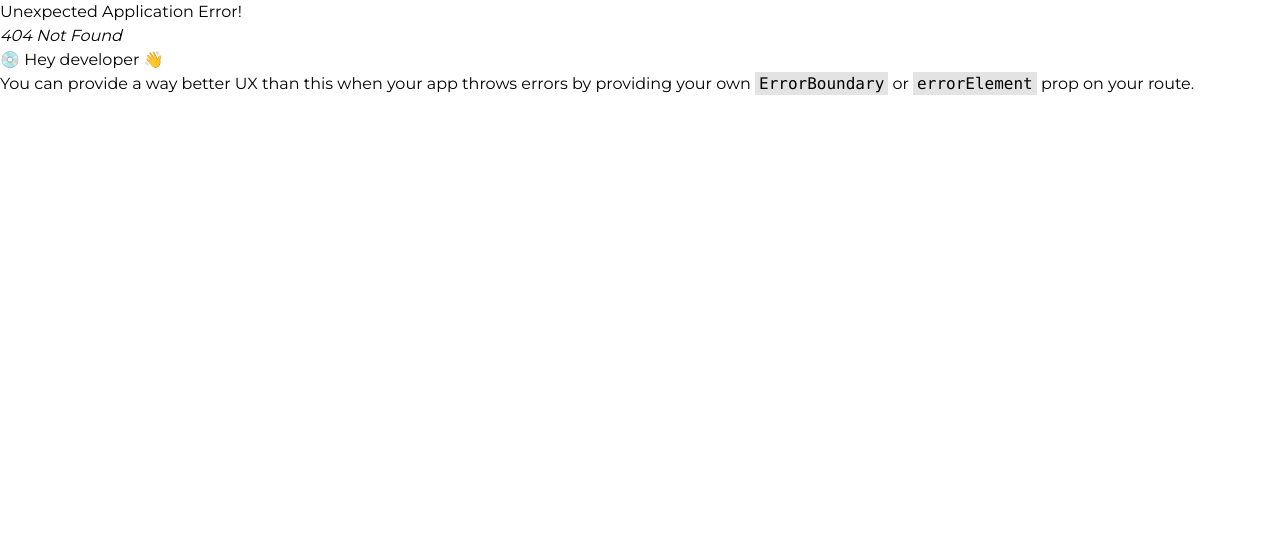
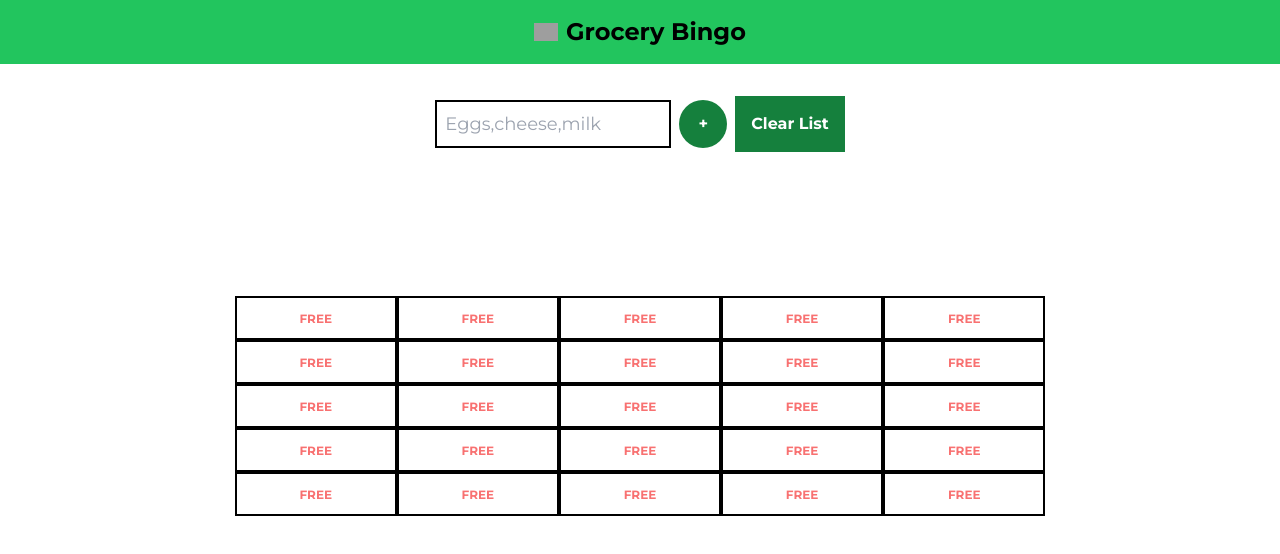
Before and after one commit to ShlokD/fe-challenges, a React (Vite) app: page /grocery-bingo in a window 1280 px wide. Before the commit this address had no page. Shown: the top 554 px of the page. Built offline with nearby package versions, Linux system fonts and the light colour scheme; grey boxes are pictures that could not be loaded.

Commit message:
add grocery bingo

```diff
--- a/src/App.tsx
+++ b/src/App.tsx
@@ -99,6 +99,9 @@ function App() {
         <li className="text-2xl w-1/3 text-center my-2 bg-blue-500 text-white p-2 rounded-lg">
           <Link to={`/prose-renderer`}>Prose Renderer</Link>
         </li>
+        <li className="text-2xl w-1/3 text-center my-2 bg-blue-500 text-white p-2 rounded-lg">
+          <Link to={`/grocery-bingo`}>Grocery Bingo</Link>
+        </li>
       </ul>
     </div>
   );
--- /dev/null
+++ b/src/grocery-bingo/index.tsx
@@ -0,0 +1,233 @@
+import { useEffect, useState } from "react";
+
+import HomeLink from "../home-link";
+
+type GroceryItem = {
+  title: string;
+  checked: boolean;
+};
+const isBingo = (list: GroceryItem[], size: number) => {
+  if (list.filter((item) => item.checked).length < size) {
+    return false;
+  }
+
+  let row = false;
+  for (let i = 0; i < size; ++i) {
+    row = true;
+
+    for (let j = 0; j < size; ++j) {
+      if (!list[i + j].checked && !(list[i + j].title === "FREE")) {
+        row = false;
+      }
+    }
+
+    if (row) {
+      return true;
+    }
+  }
+
+  let col = false;
+  for (let i = 0; i < size; ++i) {
+    col = true;
+    for (let j = 0; j < size * size; j += size) {
+      if (!list[i + j].checked && !(list[i + j].title === "FREE")) {
+        col = false;
+      }
+    }
+
+    if (col) {
+      return true;
+    }
+  }
+
+  let diag1 = true;
+  for (let i = 0; i < size * size; i += size + 1) {
+    if (!list[i].checked && !(list[i].title === "FREE")) {
+      diag1 = false;
+    }
+  }
+
+  if (diag1) {
+    return true;
+  }
+
+  let diag2 = true;
+  for (let i = (size - 1) * size; i >= size - 1; i -= size - 1) {
+    if (!list[i].checked && !(list[i].title === "FREE")) {
+      diag2 = false;
+    }
+  }
+
+  if (diag2) {
+    return true;
+  }
+
+  return false;
+};
+
+const GroceryBingo = () => {
+  const size = 5;
+  const [title, setTitle] = useState("");
+  const [list, setList] = useState<GroceryItem[]>(
+    new Array(size * size).fill({ title: "FREE", checked: false }),
+  );
+  const [bingo, setBingo] = useState("NO_BINGO");
+
+  const handleChecked = (index: number) => {
+    setList((prev) => {
+      const newList = prev.slice();
+      newList[index] = { ...newList[index], checked: !newList[index].checked };
+      if (bingo === "NO_BINGO" && isBingo(newList, size)) {
+        setBingo("BINGO");
+      }
+      return newList;
+    });
+  };
+
+  const reset = () => {
+    setList((prev) => {
+      return prev.map((item) => ({ ...item, checked: false }));
+    });
+    setBingo("NO_BINGO");
+  };
+
+  const hide = () => {
+    setBingo("HIDDEN");
+  };
+
+  const handleAddItem = () => {
+    if (title.length === 0) {
+      return;
+    }
+
+    setList((prev) => {
+      const newList = prev.slice();
+      const randomIndex = Math.floor(Math.random() * newList.length);
+      newList[randomIndex] = {
+        ...newList[randomIndex],
+        title: title.toUpperCase(),
+      };
+      return newList;
+    });
+    setTitle("");
+  };
+
+  const clearList = () => {
+    setList(new Array(size * size).fill({ title: "FREE", checked: false }));
+    setBingo("NO_BINGO");
+  };
+
+  const saveToLocalStorage = () => {
+    window?.localStorage?.setItem("grocery-list", JSON.stringify(list));
+  };
+
+  const readFromLocalStorage = () => {
+    const rawList = window?.localStorage?.getItem("grocery-list");
+    if (rawList) {
+      setList(JSON.parse(rawList));
+    }
+  };
+
+  useEffect(() => {
+    readFromLocalStorage();
+  }, []);
+
+  useEffect(() => {
+    if (list.length > 0) {
+      saveToLocalStorage();
+    }
+  }, [list]);
+
+  return (
+    <div className="flex flex-col w-full ">
+      <header className="flex flex-row justify-center items-center gap-2 p-4 bg-green-500">
+        <HomeLink />
+        <h1 className="font-bold text-2xl">Grocery Bingo</h1>
+      </header>
+      <main className="flex flex-col w-full p-8">
+        <div className="flex flex-row gap-2 items-center justify-center">
+          <input
+            className="p-2 border-2 border-black text-lg"
+            value={title}
+            aria-label="Enter grocery item"
+            placeholder="Eggs,cheese,milk"
+            onChange={(ev) => setTitle((ev?.target as HTMLInputElement)?.value)}
+          />
+          <button
+            onClick={handleAddItem}
+            aria-label="Add Item"
+            className="bg-green-700 text-white font-bold w-12 h-12 rounded-full"
+          >
+            +
+          </button>
+          <button
+            className="p-2 bg-green-700 text-white font-bold p-4"
+            onClick={clearList}
+          >
+            Clear List
+          </button>
+        </div>
+        <div
+          className={`flex flex-col items-center ${
+            bingo == "BINGO" ? "opacity-100" : "opacity-0"
+          } transition-opacity transition-duration-500`}
+        >
+          <p className="text-blue-300 font-bold text-4xl p-4 text-center">
+            You Got Grocery Bingo!!!
+          </p>
+
+          <div className="flex flex-row gap-2">
+            <button
+              className="p-2 bg-green-700 text-white font-bold p-4"
+              onClick={reset}
+            >
+              Reset
+            </button>
+            <button
+              className="p-2 bg-green-700 text-white font-bold p-4"
+              onClick={hide}
+            >
+              Hide
+            </button>
+          </div>
+        </div>
+
+        <div className="grid grid-rows-5 grid-cols-5 my-4 md:w-2/3 w-full self-center">
+          {list.map((item, i) => {
+            return (
+              <div
+                key={`grocery-item-${i}`}
+                className={`${
+                  item.checked ? "bg-green-800 text-white" : "bg-white"
+                } border-2 border-black p-2 text-center`}
+              >
+                <input
+                  className="hidden"
+                  type="checkbox"
+                  id={`grocery-item=${i}`}
+                  defaultChecked={item.checked}
+                  onChange={() => handleChecked(i)}
+                />
+                <label
+                  className={`
+                  ${
+                    item.title === "FREE"
+                      ? "text-red-400"
+                      : item.checked
+                      ? "text-white"
+                      : "text-green-700"
+                  } font-bold w-2/3 text-xs text-center break-all`}
+                  htmlFor={`grocery-item=${i}`}
+                >
+                  {item.title}
+                </label>
+              </div>
+            );
+          })}
+        </div>
+      </main>
+    </div>
+  );
+};
+
+export default GroceryBingo;
--- a/src/main.tsx
+++ b/src/main.tsx
@@ -33,6 +33,7 @@ const XRKeyboard = React.lazy(() => import("./xr-keyboard"));
 const MoonpayCurrencies = React.lazy(() => import("./moonpay-currencies"));
 const MicrowaveApp = React.lazy(() => import("./microwave-app"));
 const ProseRenderer = React.lazy(() => import("./prose-renderer"));
+const GroceryBingo = React.lazy(() => import("./grocery-bingo"));
 
 const router = createBrowserRouter([
   {
@@ -151,6 +152,10 @@ const router = createBrowserRouter([
     path: "/prose-renderer",
     element: <ProseRenderer />,
   },
+  {
+    path: "/grocery-bingo",
+    element: <GroceryBingo />,
+  },
 ]);
 
 export const Main = (
--- a/src/prose-renderer/index.tsx
+++ b/src/prose-renderer/index.tsx
@@ -108,7 +108,7 @@ const ProseRenderer = () => {
         <HomeLink />
         <h1 className="font-bold text-2xl">Prose Renderer</h1>
       </header>
-      <div className="flex flex-col w-full p-2">
+      <main className="flex flex-col w-full p-2">
         <Prose>
           <h2 className="text-xl font-bold">The Adventures of Don Quixote</h2>
           <p className="p-2">Miguel De Cervantes</p>
@@ -146,7 +146,7 @@ const ProseRenderer = () => {
             partly in Castile.
           </p>
         </Prose>
-      </div>
+      </main>
     </div>
   );
 };
```
Also changed, not shown: 1 other file (tests, documents, lock files or other folders).
